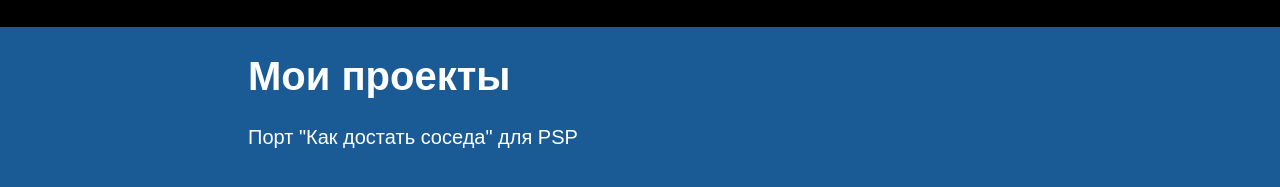
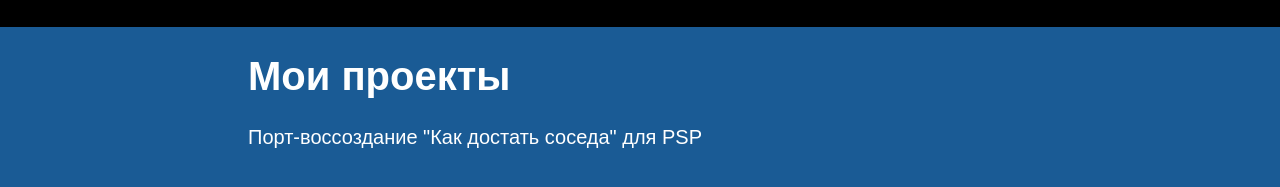
Before and after one commit to dntrnk/dntrnk.github.io, a plain HTML site: page index.html in a window 1280 px wide. Shown: the part 197-384 px from the top of the page. Drawn offline with Linux system fonts and the light colour scheme.

Commit message:
Update main text in index.html

```diff
--- a/index.html
+++ b/index.html
@@ -14,7 +14,7 @@
 
     <div class="content">
         <h1>Мои проекты</h1>
-        <p>Порт "Как достать соседа" для PSP</p>
+        <p>Порт-воссоздание "Как достать соседа" для PSP</p>
     </div>
 </body>
 </html>
```
